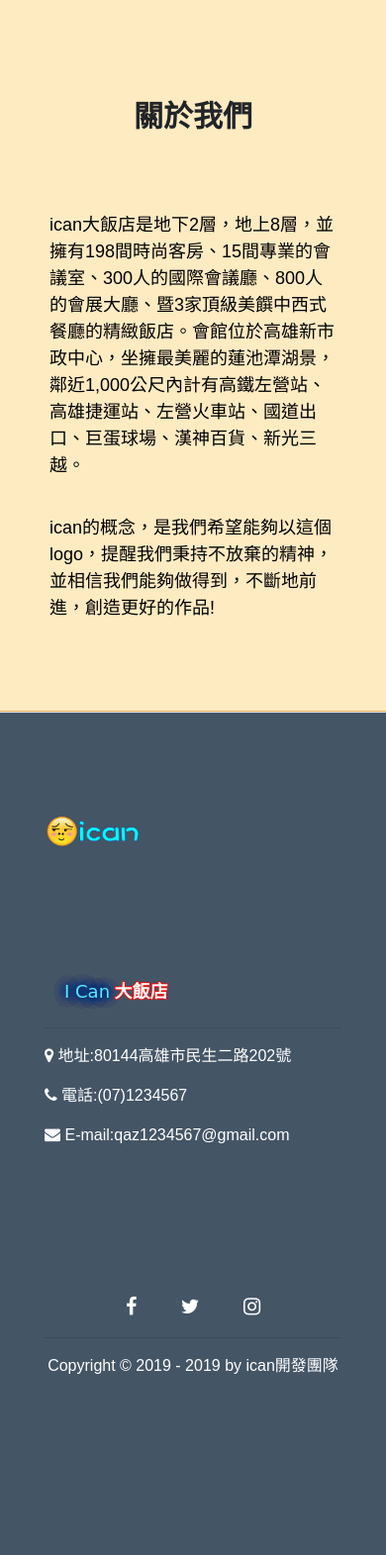
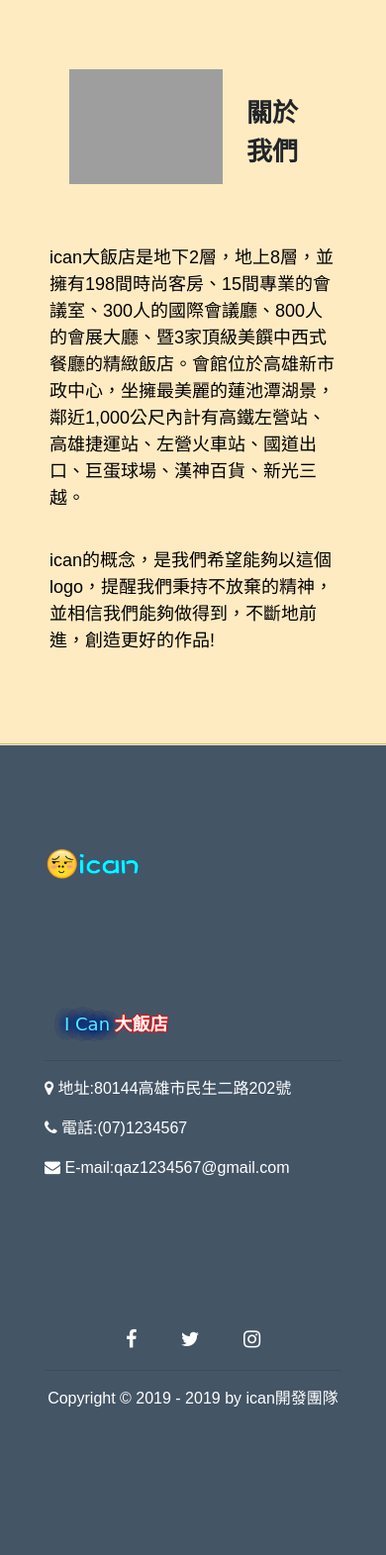
Before and after one commit to linbanana/Ican, a PHP site: page /about.php in a window 390 px wide. Shown: the part 217-1788 px from the top of the page at 99% size. Before the commit the page ends 1605 px from the top, so only its background shows below. Run offline with PHP 8.4, Linux system fonts and the light colour scheme; some libraries are stand-ins or nearby versions; grey boxes are pictures that could not be loaded.

Commit message:
Update about.php

```diff
--- a/about.php
+++ b/about.php
@@ -36,8 +36,7 @@
 
 .aboutcontent .container .photo{
         width: 100%;
-        height: 0;
-        //float: left;
+        height: 100%;
         margin: 15px;
 }
 
@@ -93,7 +92,7 @@
 
     .aboutcontent .container .title{
         padding: 40px;
-        font-size: 30px;
+        font-size: 26px;
         text-align: center;
        /* -webkit -writing-mode: vertical-lr;
         writing-mode: vertical-lr;*/
@@ -120,7 +119,7 @@
 
     .aboutcontent .container .title{
         padding: 40px;
-        font-size: 30px;
+        font-size: 26px;
         text-align: center;
        /* -webkit -writing-mode: vertical-lr;
         writing-mode: vertical-lr;*/
```
